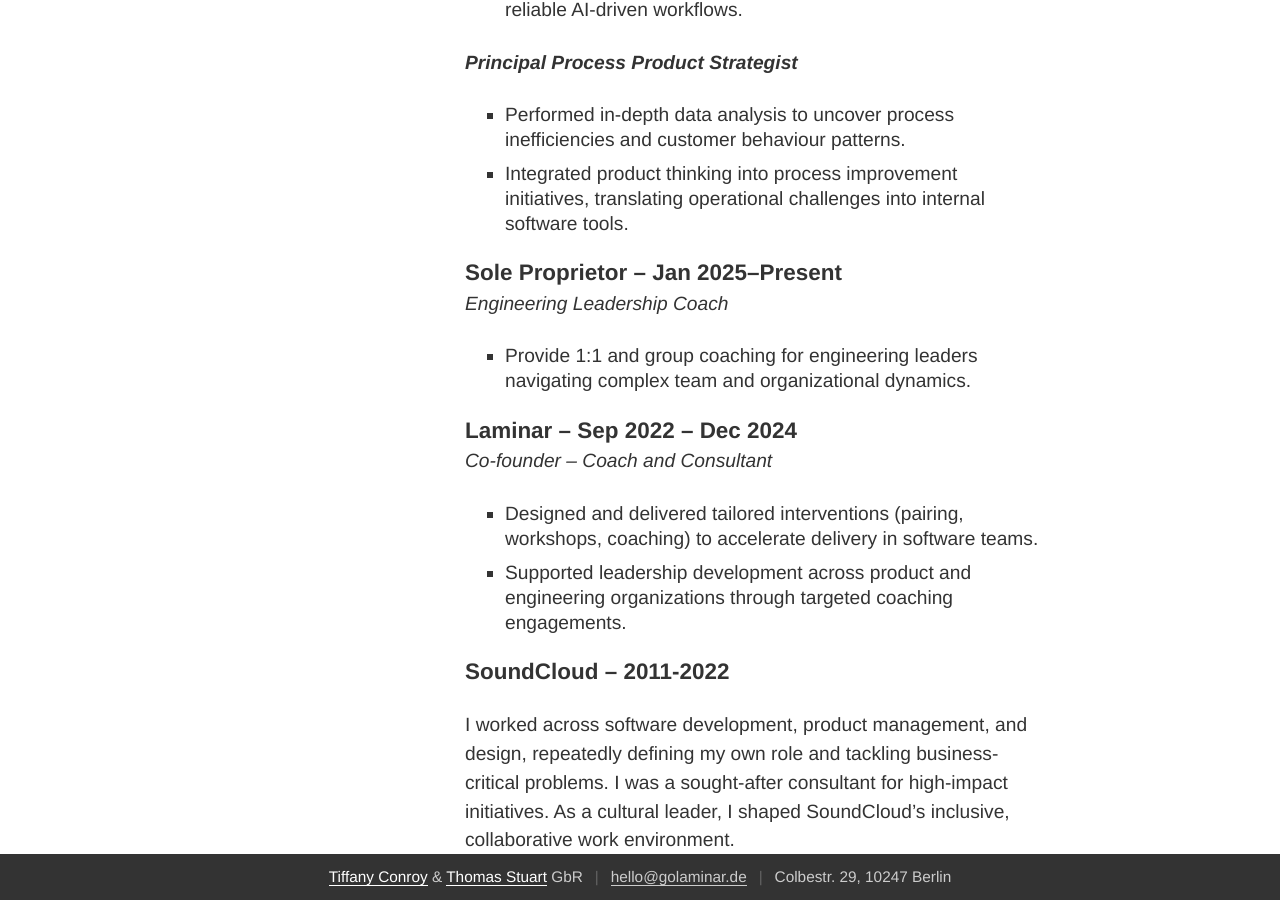
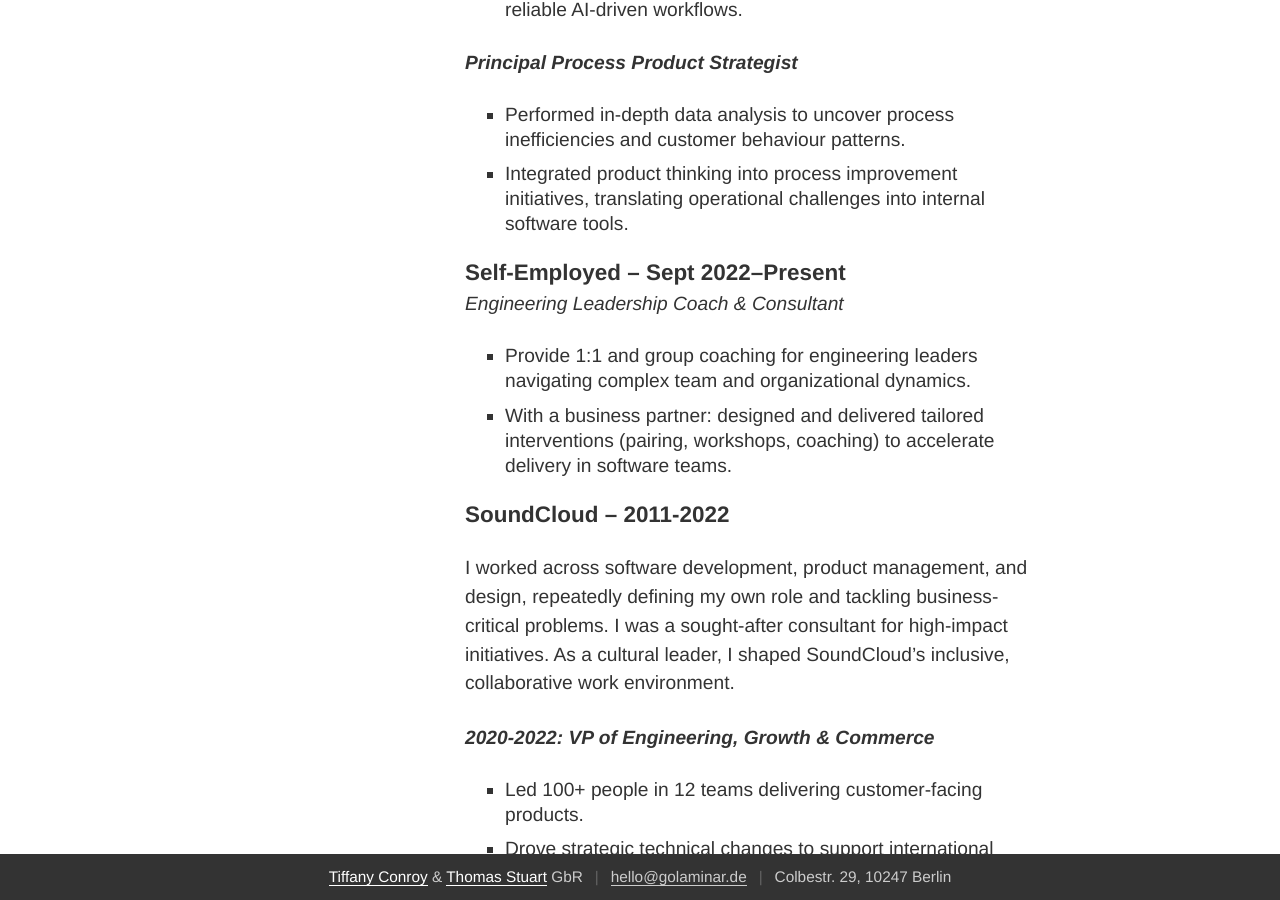
Before and after one commit to golaminar/golaminar.github.io, a Jekyll site: the page built from tiffany/cv.html, in a window 1280 px wide and 900 px high, scrolled down 1601 px. Built offline with Jekyll 4.4.1, drawn with Linux system fonts in a browser that asks for light colours.

Commit message:
Collapsed self-employed work to save space

```diff
--- a/tiffany/cv.html
+++ b/tiffany/cv.html
@@ -117,17 +117,11 @@ redirect_from:
                     <li>Integrated product thinking into process improvement initiatives, translating operational challenges into internal software tools.</li>
                 </ul>
 
-                <h3>Sole Proprietor – Jan 2025–Present</h3>
-                <h4 style="font-style: italic;">Engineering Leadership Coach</h4>
+                <h3>Self-Employed – Sept 2022–Present</h3>
+                <h4 style="font-style: italic;">Engineering Leadership Coach & Consultant</h4>
                 <ul>
                     <li>Provide 1:1 and group coaching for engineering leaders navigating complex team and organizational dynamics.</li>
-                </ul>
-
-                <h3>Laminar – Sep 2022 – Dec 2024</h3>
-                <h4 style="font-style: italic;">Co-founder – Coach and Consultant</h4>
-                <ul>
-                    <li>Designed and delivered tailored interventions (pairing, workshops, coaching) to accelerate delivery in software teams.</li>
-                    <li>Supported leadership development across product and engineering organizations through targeted coaching engagements.</li>
+                    <li>With a business partner: designed and delivered tailored interventions (pairing, workshops, coaching) to accelerate delivery in software teams.</li>
                 </ul>
 
                 <h3>SoundCloud – 2011-2022</h3>
```
